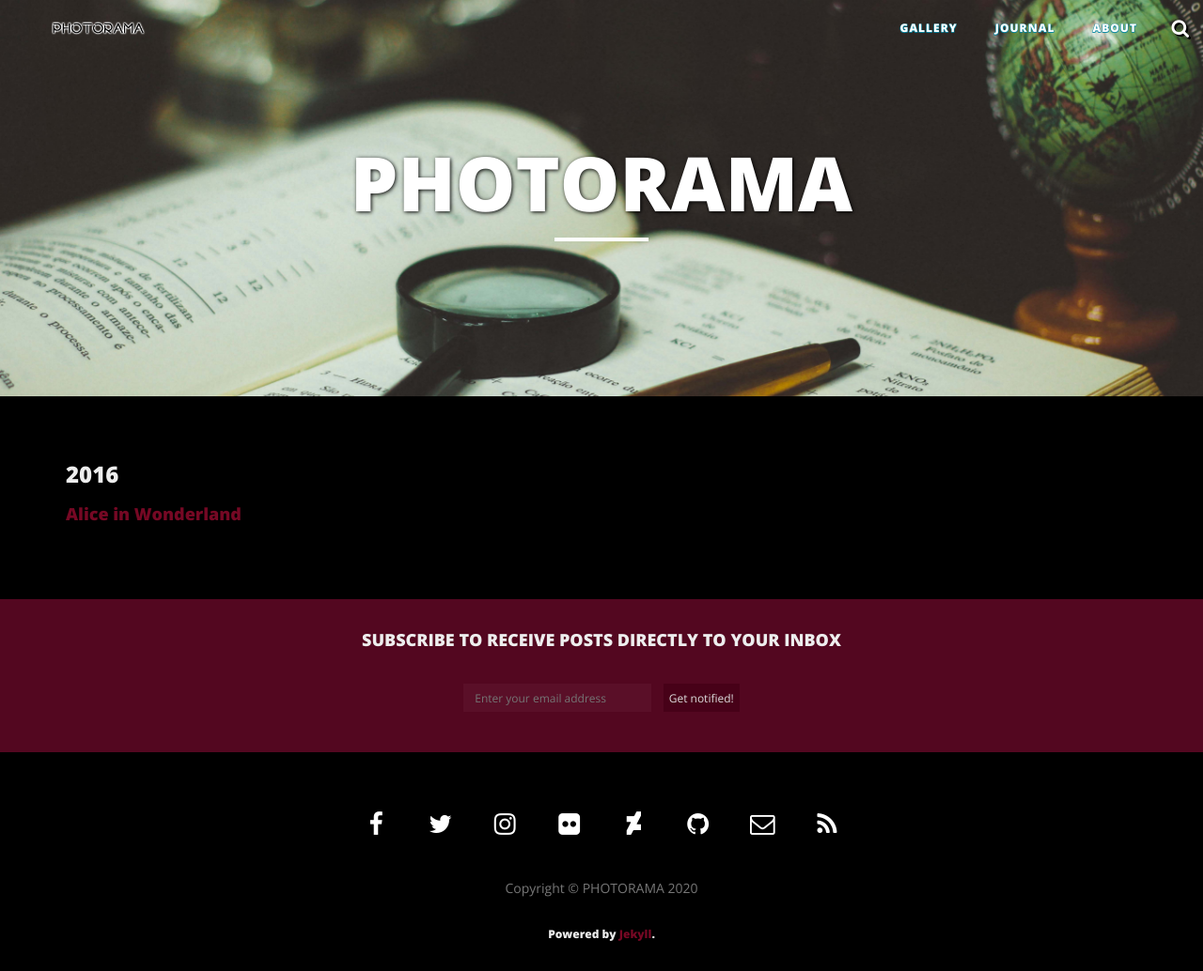
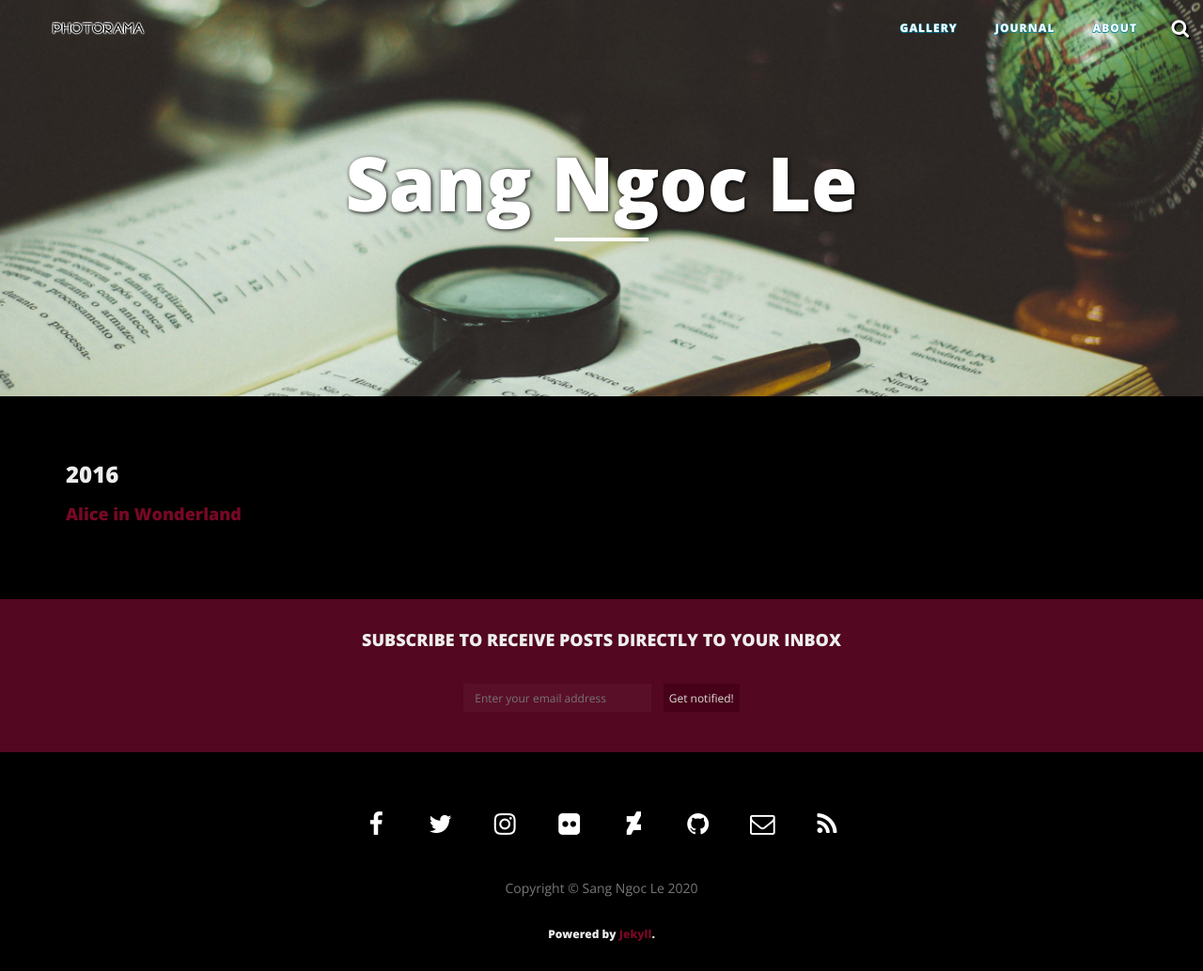
Before and after one commit to SNL5943/SangNL, a Jekyll site: the page built from journal/category/cat01.md, in a window 1280 px wide. Shown: the whole page at 94% size. Built offline with Jekyll 4.4.1, drawn with Linux system fonts in a browser that asks for light colours; nearby versions of some CDN libraries.

Commit message:
Update _config.yml
Change to personal setting

```diff
--- a/_config.yml
+++ b/_config.yml
@@ -1,8 +1,8 @@
 # Site settings
-title: PHOTORAMA
-email: ""
-description: "Photo Journal"
-url: "https://sunbliss.github.io"
+title: Sang Ngoc Le
+email: "sang.sko@gmail.com"
+description: "SangNL's Journal"
+url: "https://snl5943.github.io"
 baseurl: "/photorama"
 facebook_username: ""
 twitter_username: ""
@@ -27,15 +27,15 @@ owner:
 # Disable comments for individual pages/posts by specifying 'comments: false' in the page/post YAML Front Matter.
 #
 comments :
-  provider : disqus
+  provider : false
   disqus :
     short_name : ""
 
 # Internal nav
 nav:
-  - GALLERY: "https://sunbliss.github.io/photorama/gallery/"
-  - JOURNAL: "https://sunbliss.github.io/photorama/journal/"
-  - ABOUT: "https://sunbliss.github.io/photorama/about/"
+  - GALLERY: "https://snl5943.github.io/photorama/gallery/"
+  - JOURNAL: "https://snl5943.github.io/photorama/journal/"
+  - ABOUT: "https://snl5943.github.io/photorama/about/"
 
 # All translation keys
 translations:
```
